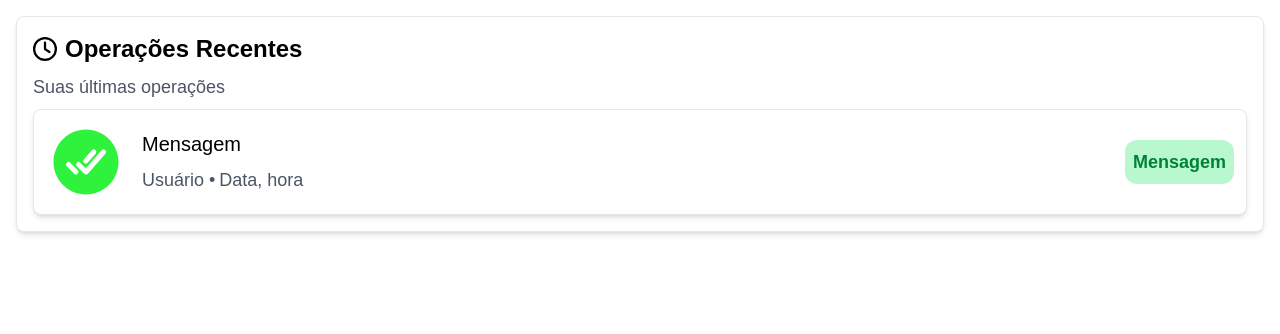
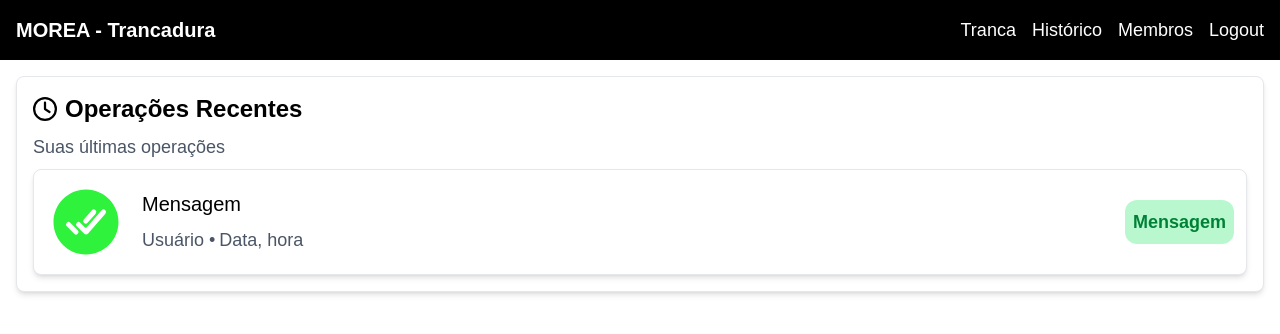
Before and after one commit to Morea-IFS/trancadura-web-react, a Next.js app in the folder trancaduraweb_react/: page / in a window 1280 px wide. Shown: the top 334 px of the page. Built offline with nearby package versions, Linux system fonts and the light colour scheme.

Commit message:
update home

```diff
--- a/trancaduraweb_react/src/app/page.tsx
+++ b/trancaduraweb_react/src/app/page.tsx
@@ -1,10 +1,15 @@
 import HistoryCard from "@/components/HistoryCard";
+import Header from "@/components/Header";
 
 import { FaRegClock } from "react-icons/fa6";
 
 export default function Home() {
   return (
-    <div className="p-4">
+    <div>
+      <header>
+        <Header />
+      </header>
+      <section className="p-4">
         <div>
           <div className="p-4 w-full flex items-start justify-center flex-col gap-2 bg-white rounded-lg shadow-md border border-gray-200">
             <div className="flex gap-2 items-center">
@@ -17,6 +22,7 @@ export default function Home() {
             <HistoryCard />
           </div>
         </div>
+      </section>
     </div>
   );
 }
```
Lines whose indentation alone changed are shown as unchanged.
